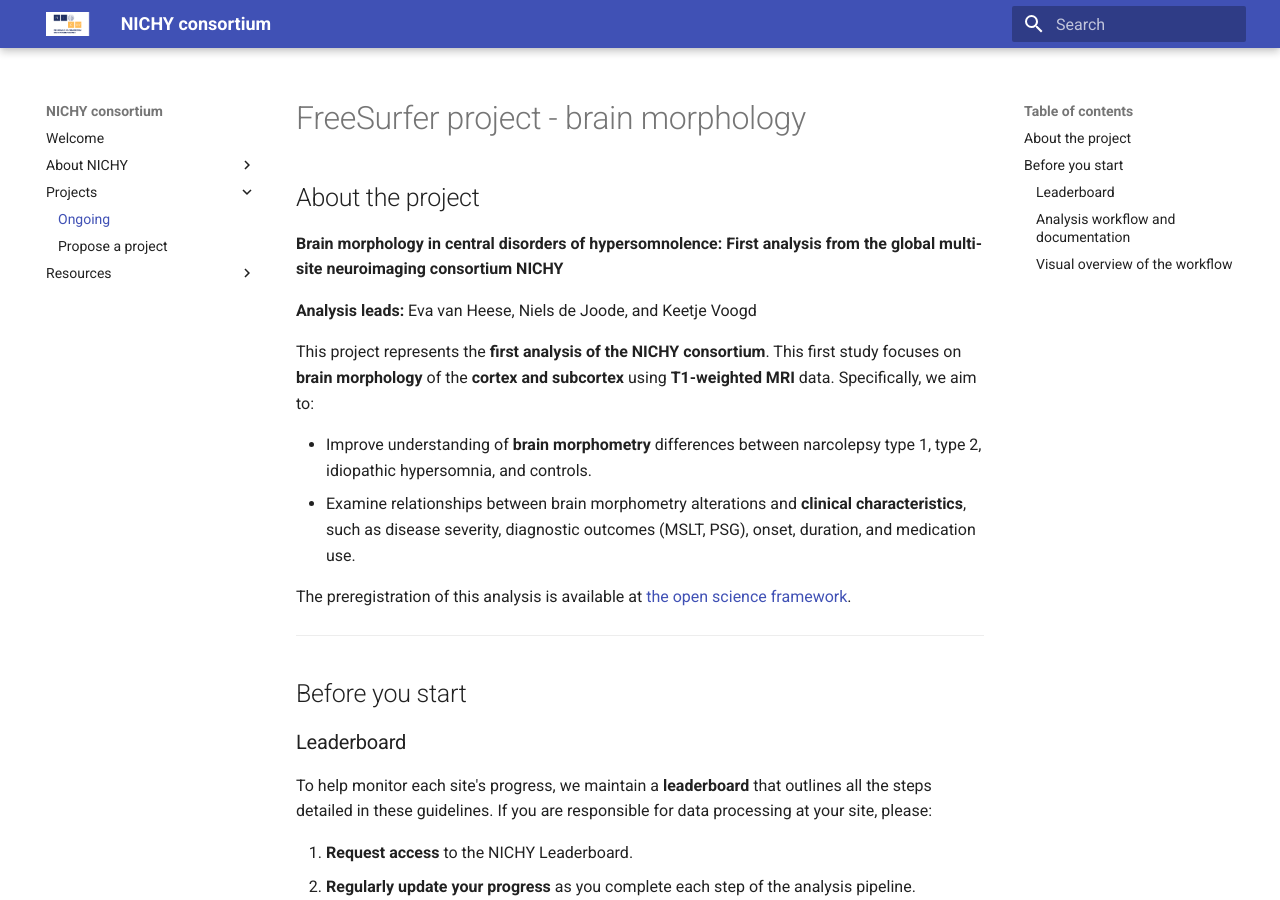
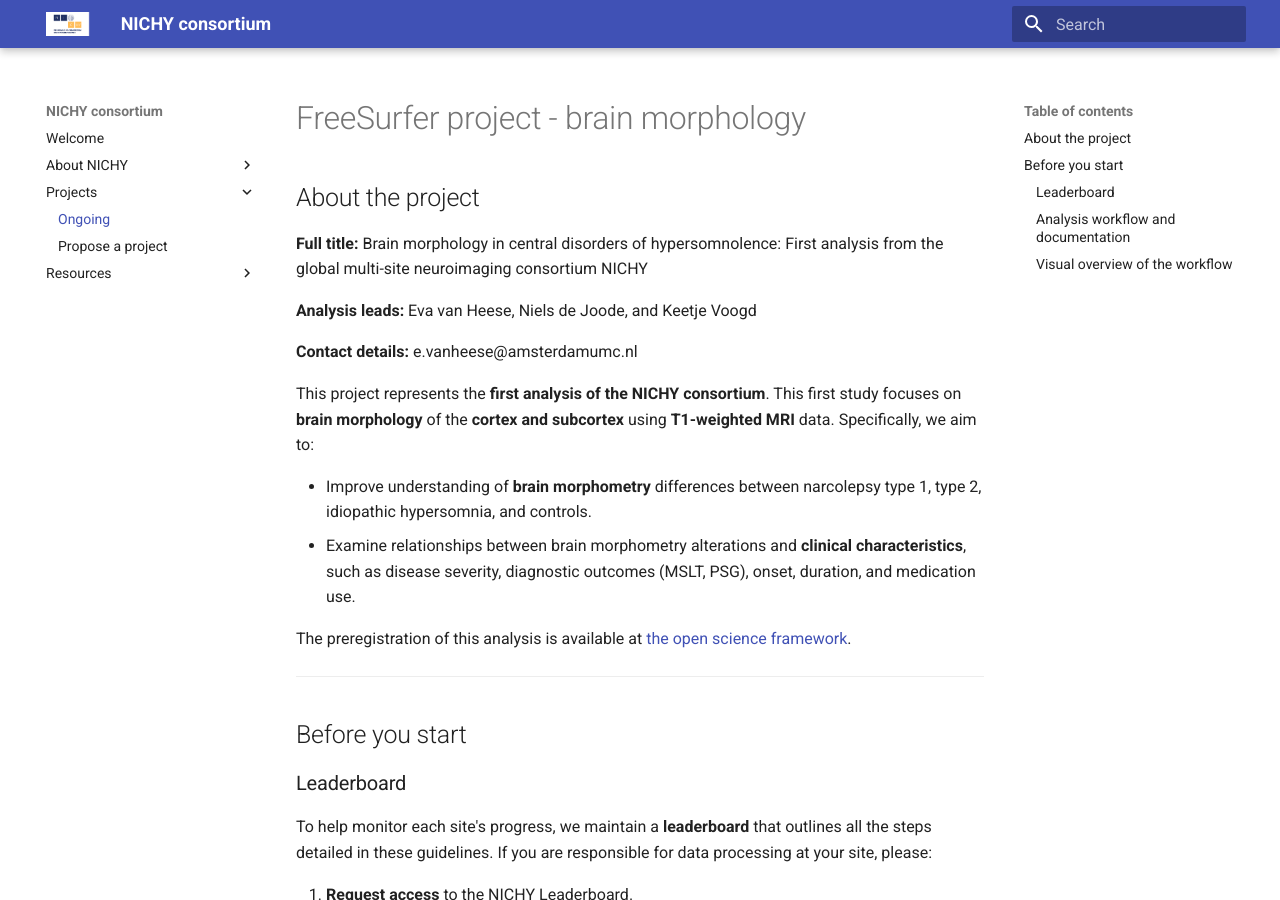
Before and after one commit to nichy-consortium/nichy, an MkDocs documentation site: the page built from docs/projects/ongoing/freesurfer.md, in a window 1280 px wide and 900 px high. Built offline with MkDocs 1.6.1 and Material for MkDocs 9.7.7, drawn with Linux system fonts in a browser that asks for light colours.

Commit message:
modify freesurfer instructions

```diff
--- a/docs/projects/ongoing/freesurfer.md
+++ b/docs/projects/ongoing/freesurfer.md
@@ -2,9 +2,11 @@
 
 ## About the project
 
-**Brain morphology in central disorders of hypersomnolence: First analysis from the global multi-site neuroimaging consortium NICHY**
+**Full title:** Brain morphology in central disorders of hypersomnolence: First analysis from the global multi-site neuroimaging consortium NICHY
 
 **Analysis leads:** Eva van Heese, Niels de Joode, and Keetje Voogd
+
+**Contact details:** e.vanheese@amsterdamumc.nl
 
 This project represents the **first analysis of the NICHY consortium**. This first study focuses on **brain morphology** of the **cortex and subcortex** using **T1-weighted MRI** data. Specifically, we aim to:
 
```
